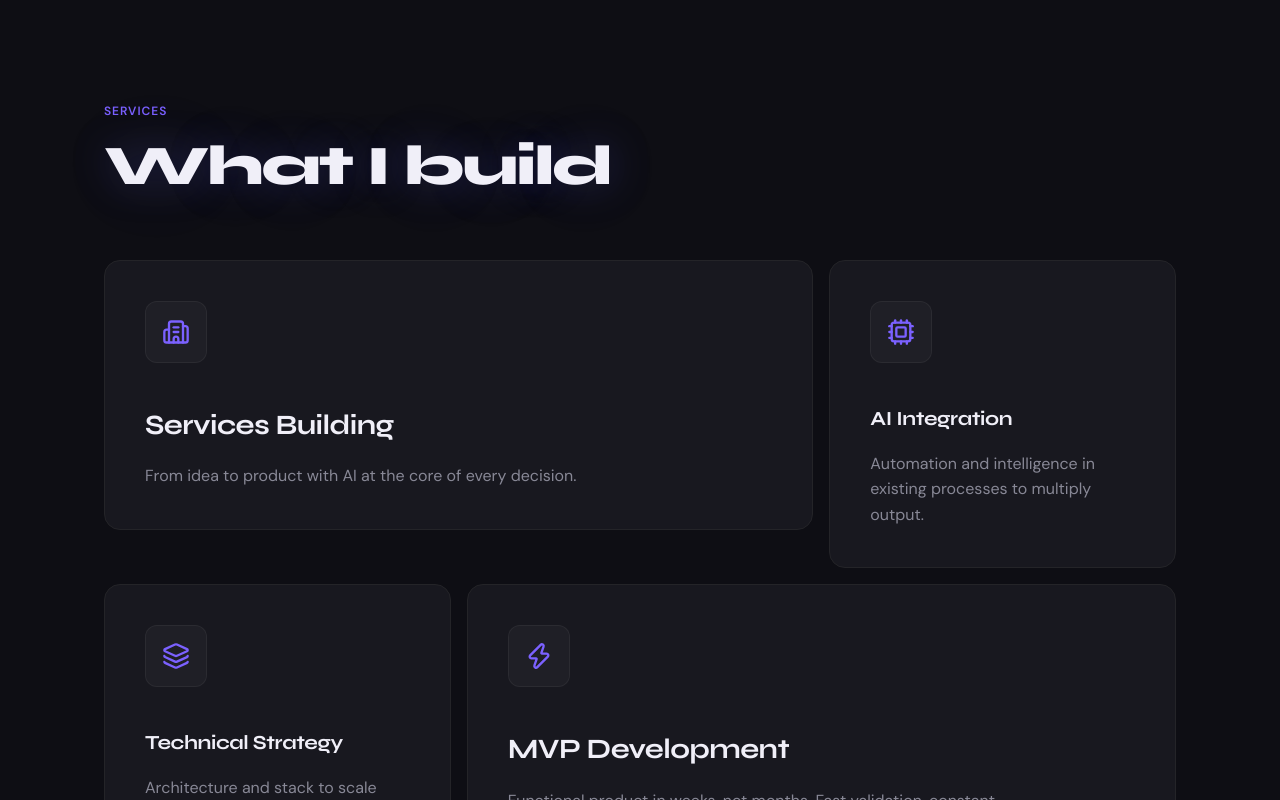
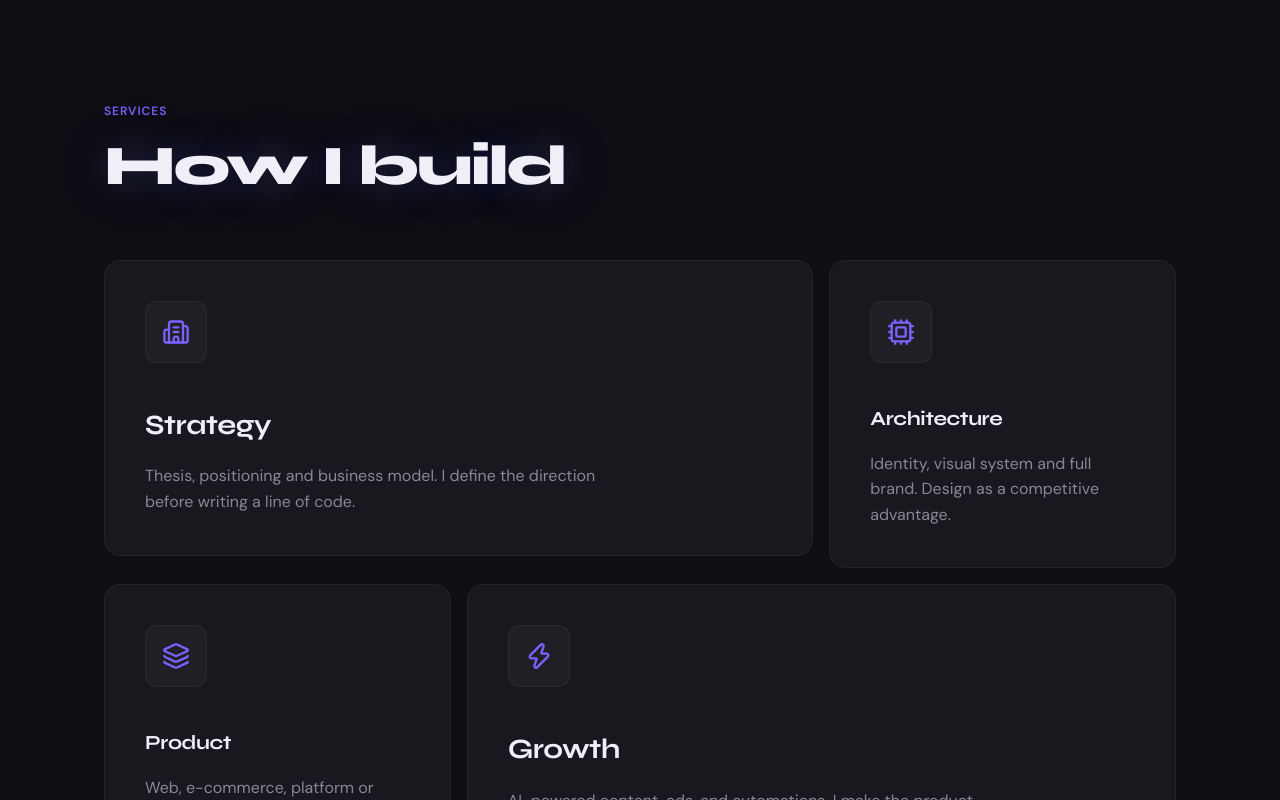
Before and after one commit to malcom-builder/malcombuilder.com, a Next.js app: page /en in a window 1280 px wide. Shown: the part 1020-1820 px from the top of the page. Built offline with nearby package versions, Linux system fonts and the light colour scheme.

Commit message:
feat: update services and meta information, add thesis block to About section

```diff
--- a/messages/en.json
+++ b/messages/en.json
@@ -16,12 +16,12 @@
   },
   "services": {
     "badge": "Services",
-    "title": "What I build",
+    "title": "How I build",
     "items": [
-      { "title": "Services Building",  "desc": "From idea to product with AI at the core of every decision." },
-      { "title": "AI Integration",     "desc": "Automation and intelligence in existing processes to multiply output." },
-      { "title": "Technical Strategy", "desc": "Architecture and stack to scale from day one without technical debt." },
-      { "title": "MVP Development",    "desc": "Functional product in weeks, not months. Fast validation, constant iteration." }
+      { "title": "Strategy",      "desc": "Thesis, positioning and business model. I define the direction before writing a line of code." },
+      { "title": "Architecture",  "desc": "Identity, visual system and full brand. Design as a competitive advantage." },
+      { "title": "Product",       "desc": "Web, e-commerce, platform or app. I build what your business needs." },
+      { "title": "Growth",        "desc": "AI-powered content, ads, and automations. I make the product work for you." }
     ]
   },
   "projects": {
@@ -36,6 +36,9 @@
   "about": {
     "label": "ABOUT",
     "headline": "One builder. One result. Precision.",
+    "thesis": {
+      "text": "I build systems alone. From the business model to the code. From the brand to every piece of content. No inventory. One person. Full-stack. With conviction."
+    },
     "who": {
       "label": "WHO",
       "name": "Malcom Foca",
@@ -61,7 +64,7 @@
     }
   },
   "cta": {
-    "marquee": "LET’S TALK — LET’S COLLABORATE — SAY HELLO — WANNA BE STARTING SOMETHING? ",
+    "marquee": "LET'S TALK — LET'S COLLABORATE — SAY HELLO — WANNA BE STARTING SOMETHING? ",
     "btn_text": "Let's Build.",
     "email": "contact@malcombuilder.com"
   },
@@ -70,7 +73,7 @@
     "description": "Building systems from the ground up with AI at the core.",
     "nav_title": "Navigation",
     "social_title": "Social",
-    "bottom": "© 2025 malcom.builder · Rosario, Argentina · Built with Next.js & AI"
+    "bottom": "© 2026 malcom.builder · Rosario, Argentina · Built with Next.js & AI"
   },
   "toggle": {
     "theme_dark":  "Switch to dark mode",
@@ -78,7 +81,7 @@
     "lang": "Cambiar a Español"
   },
   "meta": {
-    "title": "malcom.builder — AI-native company builder",
-    "description": "We build companies from the ground up with AI at the core, not as an afterthought."
+    "title": "malcom.builder — Digital product studio",
+    "description": "I build digital products powered by AI. Faster than an agency. Sharper than a freelancer."
   }
 }
--- a/messages/es.json
+++ b/messages/es.json
@@ -16,12 +16,12 @@
   },
   "services": {
     "badge": "Servicios",
-    "title": "Qué construyo",
+    "title": "Así construyo",
     "items": [
-      { "title": "Services Building",  "desc": "De la idea al producto con IA en el núcleo de cada decisión." },
-      { "title": "AI Integration",     "desc": "Automatización e inteligencia en procesos existentes para multiplicar el output." },
-      { "title": "Technical Strategy", "desc": "Arquitectura y stack para escalar desde el día uno sin deuda técnica." },
-      { "title": "MVP Development",    "desc": "Producto funcional en semanas, no meses. Validación rápida, iteración constante." }
+      { "title": "Estrategia",     "desc": "Tesis, posicionamiento y modelo de negocio. Defino la dirección antes de escribir una línea de código." },
+      { "title": "Arquitectura",   "desc": "Identidad, sistema visual y marca completa. El diseño como ventaja competitiva." },
+      { "title": "Producto",       "desc": "Web, e-commerce, plataforma o app. Construyo lo que tu negocio necesita." },
+      { "title": "Crecimiento",    "desc": "Contenido con IA, pauta y automatizaciones. Hago que el producto trabaje para vos." }
     ]
   },
   "projects": {
@@ -36,6 +36,9 @@
   "about": {
     "label": "ABOUT",
     "headline": "Un builder. Un resultado. Precisión.",
+    "thesis": {
+      "text": "Construyo sistemas solo. Desde el modelo de negocio hasta el código. Desde la marca hasta cada pieza de contenido. Sin inventario. Una persona. Full-stack. Con criterio."
+    },
     "who": {
       "label": "QUIÉN",
       "name": "Malcom Foca",
@@ -70,7 +73,7 @@
     "description": "Construyo sistemas desde cero con IA en el núcleo.",
     "nav_title": "Navegación",
     "social_title": "Redes",
-    "bottom": "© 2025 malcom.builder · Rosario, Argentina · Built with Next.js & AI"
+    "bottom": "© 2026 malcom.builder · Rosario, Argentina · Built with Next.js & AI"
   },
   "toggle": {
     "theme_dark":  "Cambiar a modo oscuro",
@@ -78,7 +81,7 @@
     "lang": "Switch to English"
   },
   "meta": {
-    "title": "malcom.builder — AI-native company builder",
-    "description": "Construimos empresas desde cero usando inteligencia artificial como base, no como herramienta."
+    "title": "malcom.builder — Studio de producto digital",
+    "description": "Construyo productos digitales potenciados con IA. Más rápido que una agencia. Con más criterio que un freelancer."
   }
 }
--- a/src/components/sections/About.tsx
+++ b/src/components/sections/About.tsx
@@ -15,6 +15,24 @@ export function About() {
         <FadeIn delay={0.1} direction="up" className="mb-12 md:mb-20">
           <span className="about-section-label">{t("label")}</span>
           <h2 className="heading" style={{ marginBottom: 0 }}>{t("headline")}</h2>
+        </FadeIn>
+
+        {/* La tesis — GLOBAL.md §04 */}
+        <FadeIn delay={0.15} direction="up">
+          <blockquote
+            style={{
+              fontFamily: "var(--font-display)",
+              fontSize: "clamp(1.1rem, 2vw, 1.35rem)",
+              lineHeight: 1.7,
+              color: "var(--color-muted)",
+              borderLeft: "3px solid var(--color-accent)",
+              paddingLeft: "1.5rem",
+              marginBottom: "3rem",
+              fontStyle: "italic",
+            }}
+          >
+            {t("thesis.text")}
+          </blockquote>
         </FadeIn>
 
         <div className="about-grid">
```
Also changed, not shown: .opencode/plans/align-global.md (added), 1 other file (tests, documents, lock files or other folders).
